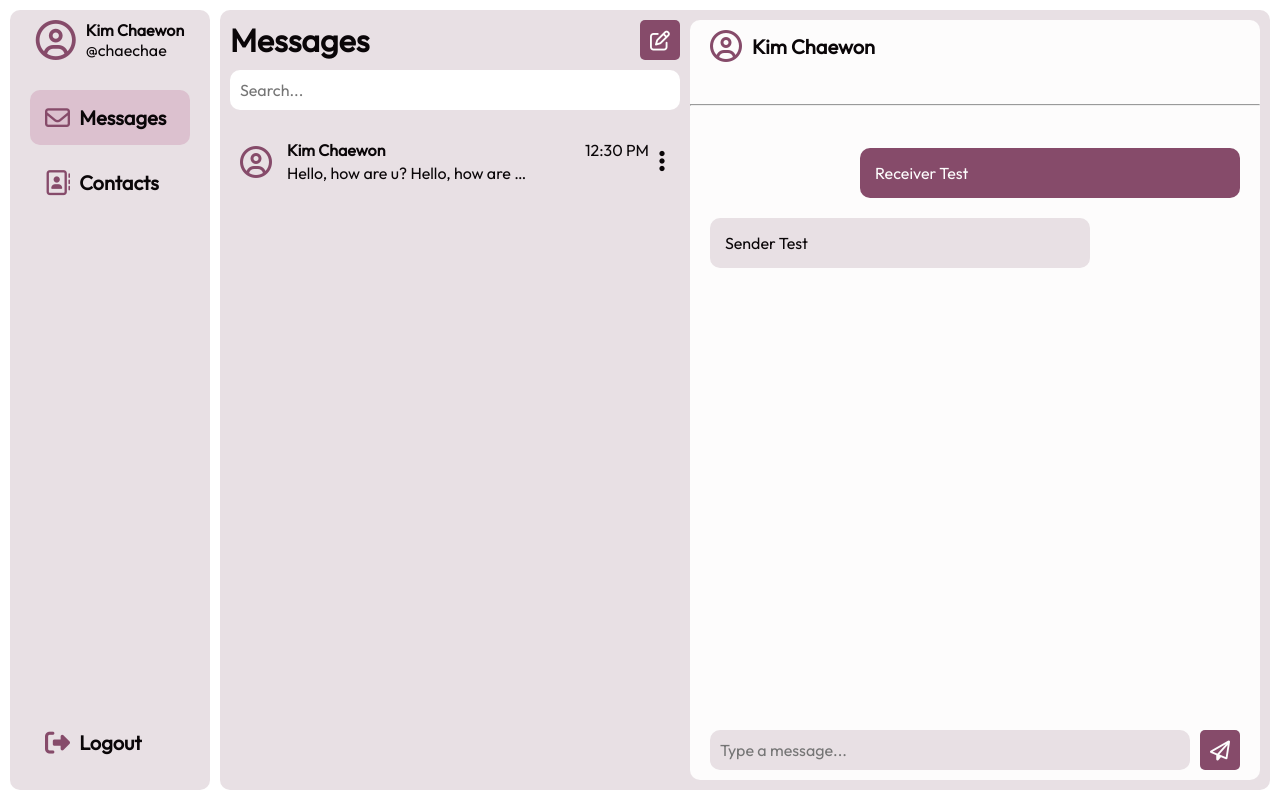
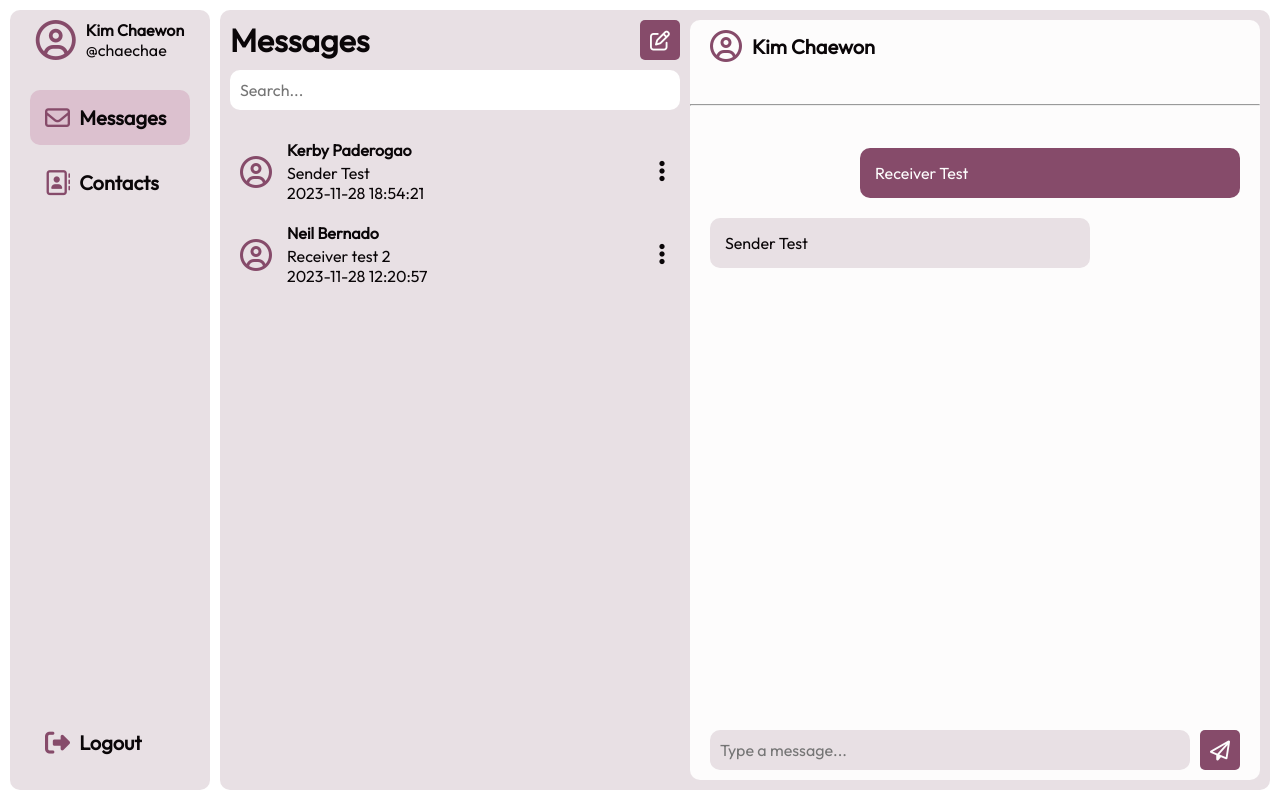
Before and after one commit to cjoyjoooy/Networking2, a PHP site: page /homepage.php in a window 1280 px wide. Run offline with PHP 8.4, Linux system fonts and the light colour scheme; data comes from the database, SQL or seed files in the repository.

Commit message:
Update homepage.php

```diff
--- a/homepage.php
+++ b/homepage.php
@@ -72,17 +72,27 @@
 
         <div class="messages-container">
           <!-- --- messages item ----  -->
+          <?php
+          $query = "SELECT CONCAT(c.fName, ' ', c.lName) AS fullname, m.datetime, m.msg FROM contacts c INNER JOIN msg m ON c.number = m.receiverNum WHERE m.receiverNum IS NOT NULL AND m.msgID = (SELECT MAX(msgID) FROM msg WHERE receiverNum = c.number);";
+          $result = mysqli_query($conn, $query);
+
+          if (mysqli_num_rows($result) != 0) {
+            while ($row = mysqli_fetch_assoc($result)) {
+          ?>
               <div class="message-item item">
                 <i class="fa-regular fa-circle-user profilepic"></i>
                 <div class="messeage-info">
                   <div class="message-content">
-                <p class="name">Kim Chaewon</p>
-                <div class="message">
-                  Hello, how are u? Hello, how are u?Hello, how are u?Hello,
-                  how are u?Hello, how are u?
+                    <?php
+                    echo "<p class='name'>$row[fullname]</p>";
+
+                    // Add the message content here
+                    echo "<div class='message'>";
+                    echo $row['msg'];
+                    echo "</div>";
+                    ?>
+                    <p class="time"><?php echo $row['datetime'] ?></p>
                   </div>
-              </div>
-              <p class="time">12:30 PM</p>
                 </div>
                 <i class="ellipsis-menu fa-solid fa-ellipsis-vertical fa-xl">
                   <div class="more-actions">
@@ -90,6 +100,10 @@
                   </div>
                 </i>
               </div>
+          <?php
+            }
+          }
+          ?>
           <!-- --- end of messages item ----  -->
         </div>
       </div>
@@ -288,7 +302,6 @@
               }
             }
             ?>
-
             <!-- -------end of table row-------  -->
           </table>
         </div>
```
Lines whose indentation alone changed are shown as unchanged.
